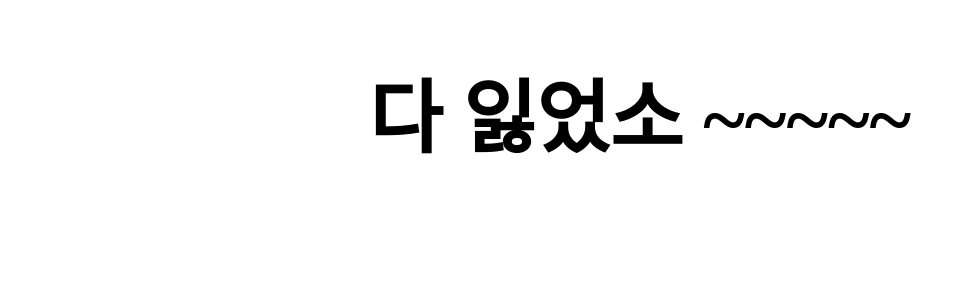
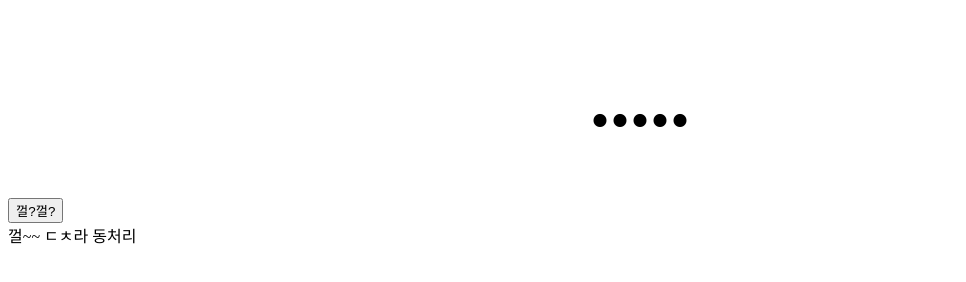
Before and after one commit to zkvp012/myweb, a plain HTML site: page coin.html in a window 1280 px wide. Shown: the whole page, without its empty margins (0-966 px from the left). Drawn offline with Linux system fonts and the light colour scheme.

Commit message:
Update coin.html

```diff
--- a/coin.html
+++ b/coin.html
@@ -2,12 +2,30 @@
 <html lang="ko">
 <head>
     <meta charset="UTF-8">
-    <title>화성가즈아</title>
+    <title>화성</title>
     <link rel="stylesheet" href="5.css">
 
 
 </head>
 <body>
-        <h1>다 잃었소 ~~~~~</h1>
+        <h1>.....</h1>
+
+        <body>
+            <button class="btn-open-popup">껄?껄?</button>
+            <div class="modal">
+                 <div class="modal_body">
+                    껄~~ ㄷㅊ라 동처리
+
+                </div>
+            </div>
+
+                 <script> const modal = document.querySelector('.modal');
+
+                const btnOpenPopup = document.querySelector('.btn-open-popup');
+
+                btnOpenPopup.addEventListener('click', () => { modal.style.display = 'block'; });
+
+                  </script>
+
 </body>
 </html>
```
